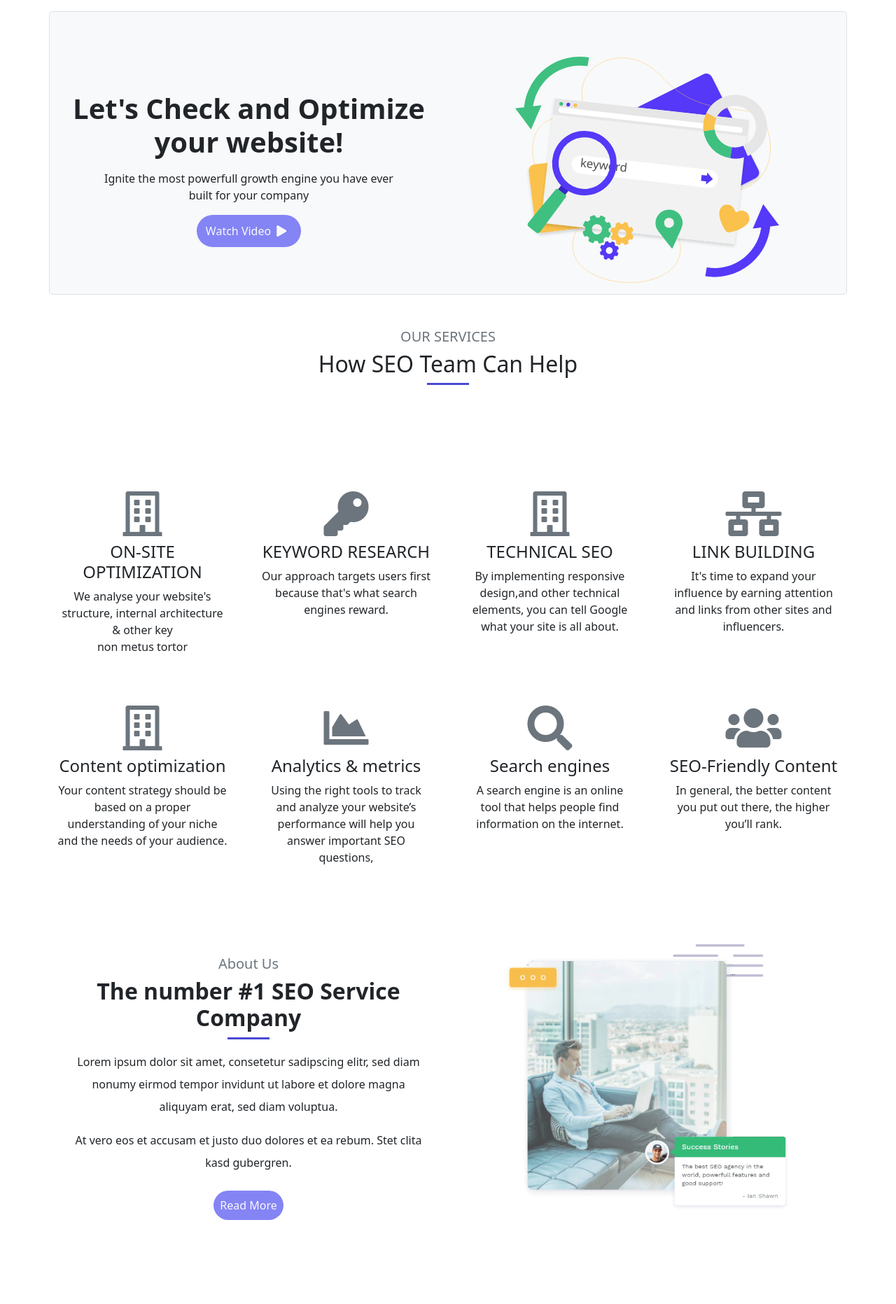
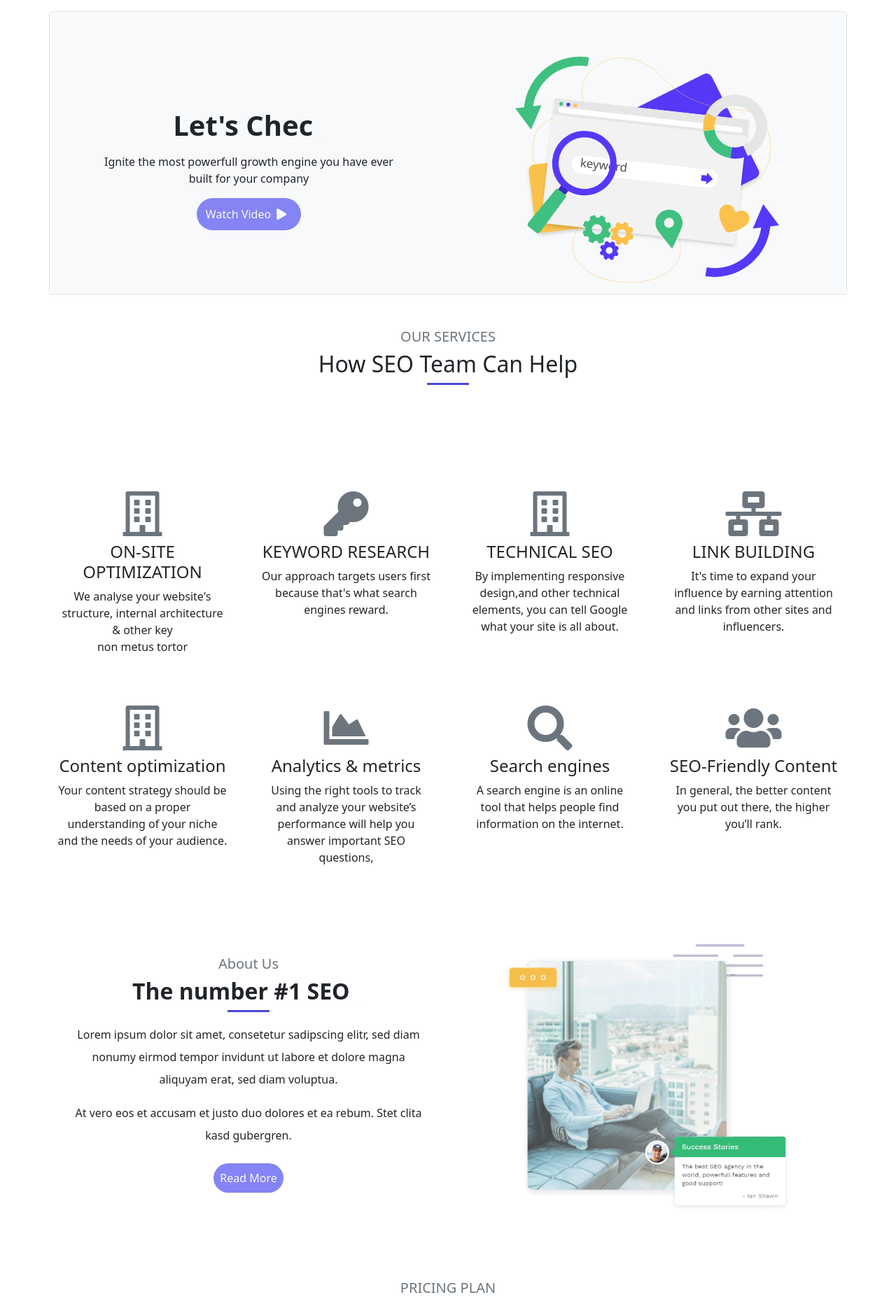
Before and after one commit to Mahmudur-Rahman-Salman/SEOGram., a React (Create React App) app: page / in a window 1280 px wide. Shown: the part 100-1963 px from the top of the page at 70% size. Built offline with nearby package versions, Linux system fonts and the light colour scheme.

Commit message:
animation added

```diff
--- a/package.json
+++ b/package.json
@@ -6,12 +6,15 @@
     "@testing-library/jest-dom": "^5.16.1",
     "@testing-library/react": "^12.1.2",
     "@testing-library/user-event": "^13.5.0",
+    "aos": "^3.0.0-beta.6",
     "bootstrap": "^5.1.3",
     "react": "^17.0.2",
     "react-bootstrap": "^2.1.0",
     "react-dom": "^17.0.2",
     "react-router-dom": "^6.2.1",
     "react-scripts": "5.0.0",
+    "react-scroll-to-top": "^1.0.8",
+    "react-simple-typewriter": "^3.0.1",
     "web-vitals": "^2.1.2"
   },
   "scripts": {
--- a/public/index.html
+++ b/public/index.html
@@ -24,6 +24,8 @@
     -->
   <link rel="stylesheet" href="https://use.fontawesome.com/releases/v5.15.4/css/all.css"
     integrity="sha384-DyZ88mC6Up2uqS4h/KRgHuoeGwBcD4Ng9SiP4dIRy0EXTlnuz47vAwmeGwVChigm" crossorigin="anonymous">
+  <link rel="stylesheet" href="https://unpkg.com/aos@next/dist/aos.css" />
+
   <title>React App</title>
 </head>
 
@@ -40,6 +42,12 @@
       To begin the development, run `npm start` or `yarn start`.
       To create a production bundle, use `npm run build` or `yarn build`.
     -->
+
+
+  <script src="https://unpkg.com/aos@next/dist/aos.js"></script>
+  <script>
+    AOS.init();
+  </script>
 </body>
 
 </html>
--- a/src/components/About/About.js
+++ b/src/components/About/About.js
@@ -1,6 +1,10 @@
 import React from 'react';
 import aboutframe from "../../img/about_frame.png"
 import './About.css'
+import { Typewriter } from 'react-simple-typewriter'
+
+
+
 const About = () => {
     return (
         <div className='container mt-5 pt-5'>
@@ -9,7 +13,21 @@ const About = () => {
                 <div className="col-lg-6 col-md-12">
                     <div className='m-3'>
                         <h5 className='text-center text-secondary'>About Us</h5>
-                        <h2 className='fw-bold text-center '>The number #1 SEO Service Company</h2>
+                        <h2 className='fw-bold text-center '>
+                            <span style={{ color: 'secondary', fontWeight: 'bold' }}>
+                                {/* Style will be inherited from the parent element */}
+                                <Typewriter
+                                    words={["The number #1 SEO Service Company"]}
+                                    loop={5}
+                                    cursor
+                                    cursorStyle='_'
+                                    typeSpeed={70}
+                                    deleteSpeed={50}
+                                    delaySpeed={1000}
+
+                                />
+                            </span>
+                        </h2>
                         <div className="underline"></div>
                         <p className='text-center lh-lg pt-3'>Lorem ipsum dolor sit amet, consetetur sadipscing elitr, sed diam nonumy eirmod tempor invidunt ut labore et dolore magna aliquyam erat, sed diam voluptua.</p>
                         <p className='text-center lh-lg'>At vero eos et accusam et justo duo dolores et ea rebum. Stet clita kasd gubergren.</p>
@@ -17,8 +35,8 @@ const About = () => {
                     </div>
                 </div>
                 <div className="col-lg-6 col-md-12" data-aos="fade-up"
-                    data-aos-duration="1000">
-                    <img src={aboutframe} alt="frame" className='w-75'/>
+                    data-aos-duration="1500">
+                    <img src={aboutframe} alt="frame" className='w-75' />
                 </div>
             </div>
 
--- a/src/components/Banner/Banner.js
+++ b/src/components/Banner/Banner.js
@@ -1,16 +1,32 @@
 import React from 'react';
 import banner1 from "../../img/banner_image_1.svg"
+import { Typewriter } from 'react-simple-typewriter'
+
+
 const Banner = () => {
     return (
         <div className='container bg-light mt-5 pt-5 border rounded-3'>
             <div className="row align-items-center">
                 <div className="col-md-6">
-                    <h1 className='fw-bold'>Let's Check and Optimize <br /> your website!</h1>
+                    <h1 className='fw-bold'>
+                        <span style={{ color: 'secondary', fontWeight: 'bold' }}>
+                            {/* Style will be inherited from the parent element */}
+                            <Typewriter
+                                words={["Let's Check and Optimize your website!"]}
+                                loop={false}
+                                cursor
+                                cursorStyle='_'
+                                typeSpeed={70}
+                                deleteSpeed={50}
+                                delaySpeed={1000}
+                            />
+                        </span>
+                    </h1>
                     <p className='pt-2'>Ignite the most powerfull growth engine you have ever<br />built for your company</p>
                     <button type="button" class="btn buttoncolor text-light rounded-pill">Watch Video<i className="fas fa-play m-2"></i></button>
 
                 </div>
-                <div className="col-md-6">
+                <div className="col-md-6" data-aos="fade-down" data-aos-duration="2000">
                     <img src={banner1} alt="banner" className='w-75 p-3' />
                 </div>
             </div>
--- a/src/components/Footer/Footer.js
+++ b/src/components/Footer/Footer.js
@@ -1,9 +1,11 @@
 import React from 'react';
 import './Footer.css'
+import ScrollToTop from "react-scroll-to-top";
 
 const Footer = () => {
     return (
         <div className='mt-5 pt-5  text-white footer'>
+            <ScrollToTop smooth  top="500"/>
             <footer class="container">
                 <div class="row g-5 text-center">
                     <div class="col-12 col-md-6 col-lg-3">
--- a/src/components/Price/Price.js
+++ b/src/components/Price/Price.js
@@ -5,12 +5,13 @@ const Price = () => {
     return (
         <div className="container mt-5 pt-5">
             <div className='text-center'>
-                <h5 className='text-secondary'>OUR SERVICES</h5>
-                <h2>How SEO Team Can Help</h2>
+                <h5 className='text-secondary'>PRICING PLAN</h5>
+                <h2>Choose plan the right for you</h2>
                 <div className="underline"></div>
             </div>
             <div className="row row-cols-1 row-cols-md-3 g-4 mt-5 pt-5">
-                <div className="col col-lg-4 col-md-6">
+                <div className="col col-lg-4 col-md-6" data-aos="fade-left"
+                    data-aos-duration="1000">
                     <div className="card">
                         <div className="card-body">
                             <h5 className='fw-bold  text-secondary'>BASIC</h5>
@@ -27,7 +28,8 @@ const Price = () => {
                         </div>
                     </div>
                 </div>
-                <div className="col col-lg-4 col-md-6">
+                <div className="col col-lg-4 col-md-6" data-aos="fade-left"
+                    data-aos-duration="2000">
                     <div className="card text-light" style={{ backgroundColor: "rgb(97, 97, 238)" }}>
                         <div className="card-body">
                             <h5 className='fw-bold  text-light'>STANDARD</h5>
@@ -44,7 +46,8 @@ const Price = () => {
                         </div>
                     </div>
                 </div>
-                <div className="col col-lg-4 col-md-6">
+                <div className="col col-lg-4 col-md-6" data-aos="fade-left"
+                    data-aos-duration="2500">
                     <div className="card">
                         <div className="card-body">
                             <h5 className='fw-bold  text-secondary'>PROFESSIONAL</h5>
--- a/src/components/Services/Services.js
+++ b/src/components/Services/Services.js
@@ -8,7 +8,7 @@ const Services = () => {
                 <h2>How SEO Team Can Help</h2>
                 <div className="underline"></div>
             </div>
-            <div className="row pt-5 mt-5 g-5">
+            <div className="row pt-5 mt-5 g-5" data-aos="fade-up" data-aos-duration="3000">
                 <div className="col-lg-3 col-md-6 col-12 text-center">
                     <div><i class="far fa-building fa-4x p-2 text-secondary"></i></div>
                     <div>
```
Also changed, not shown: src/components/Blog/Blog.js (+19 -13 lines), 1 other file (tests, documents, lock files or other folders).
